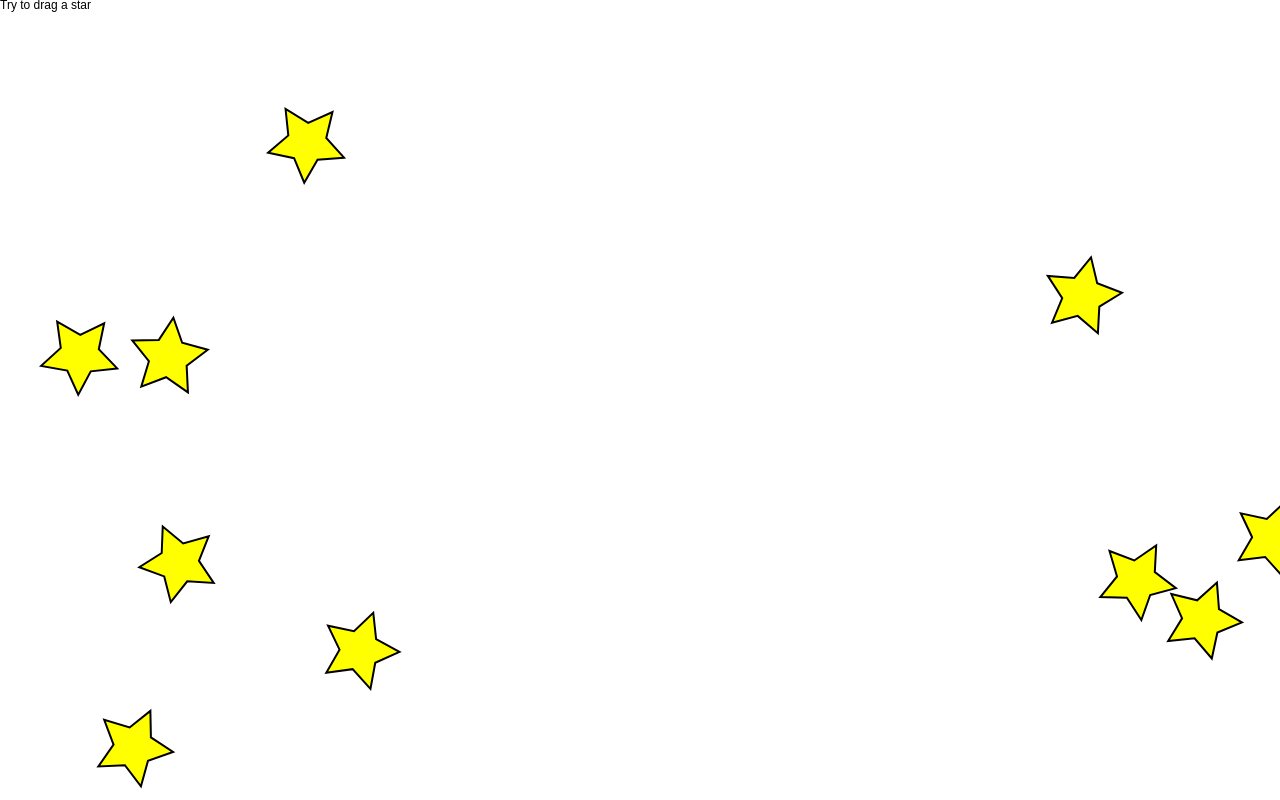
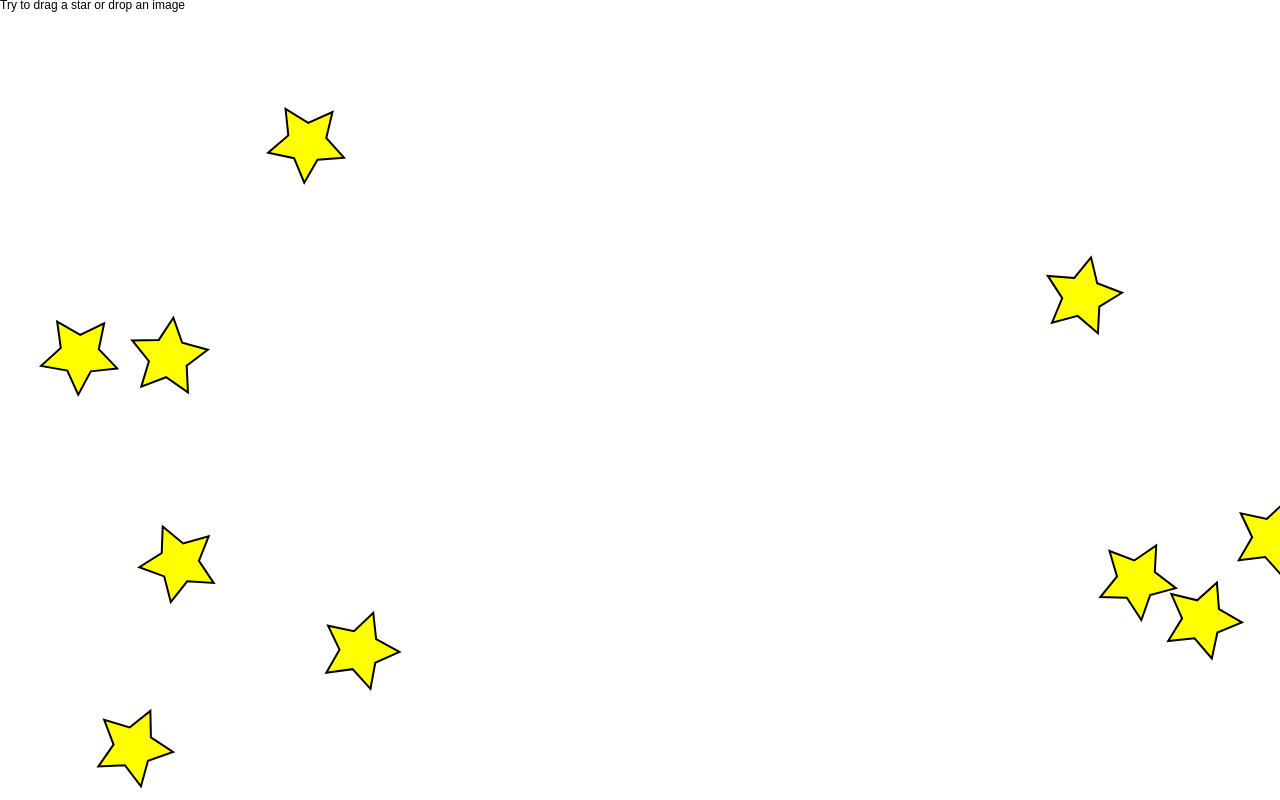
Before and after one commit to getmood-org/get-mood, a Next.js app: page / in a window 1280 px wide. Built offline with nearby package versions, Linux system fonts and the light colour scheme.

Commit message:
updated code for drag and drop

```diff
--- a/src/components/canvas.js
+++ b/src/components/canvas.js
@@ -1,5 +1,5 @@
-import React, { useRef, useEffect } from "react";
-import { Stage, Layer, Star, Text, Transformer } from "react-konva";
+import { Stage, Layer, Star, Text, Transformer, Image as KonvaImage } from 'react-konva';
+import React, { useRef, useState, useEffect } from 'react';
 
 function generateShapes() {
   return [...Array(10)].map((_, i) => ({
@@ -9,8 +9,8 @@ function generateShapes() {
     rotation: Math.random() * 180,
     innerRadius: 20,
     outerRadius: 40,
-    fill: "yellow",
-    stroke: "black",
+    fill: 'yellow',
+    stroke: 'black',
     strokeWidth: 2,
     isDragging: false,
   }));
@@ -62,8 +62,28 @@ const StarShape = ({ star, isSelected, onSelect, onChange }) => {
 };
 
 const Canvas = () => {
-  const [stars, setStars] = React.useState(INITIAL_STATE);
-  const [selectedId, setSelectedId] = React.useState(null);
+  const stageRef = useRef(null);
+  const [dimensions, setDimensions] = useState({
+    width: window.innerWidth,
+    height: window.innerHeight,
+  });
+  const [stars, setStars] = useState(INITIAL_STATE);
+  const [selectedId, setSelectedId] = useState(null);
+  const [image, setImage] = useState(null);
+
+  useEffect(() => {
+    const resizeHandler = () => {
+      setDimensions({
+        width: window.innerWidth,
+        height: window.innerHeight,
+      });
+    };
+
+    window.addEventListener('resize', resizeHandler);
+    return () => {
+      window.removeEventListener('resize', resizeHandler);
+    };
+  }, []);
 
   const handleSelect = (id) => {
     setSelectedId(id);
@@ -82,15 +102,38 @@ const Canvas = () => {
     }
   };
 
+  const handleDrop = (e) => {
+    e.preventDefault();
+    const file = e.dataTransfer.files[0];
+    const reader = new FileReader();
+
+    reader.onload = (e) => {
+      const img = new window.Image();
+      img.src = e.target?.result;
+      img.onload = () => {
+        setImage(img);
+      };
+    };
+
+    reader.readAsDataURL(file);
+  };
+
+  const handleDrag = (e) => {
+    e.preventDefault();
+  };
+
   return (
+    <div onDrop={handleDrop} onDragOver={handleDrag} className="w-full h-screen">
       <Stage
-      width={window.innerWidth}
-      height={window.innerHeight}
+        ref={stageRef}
+        width={dimensions.width}
+        height={dimensions.height}
         onMouseDown={handleDeselect}
         onTouchStart={handleDeselect}
+        style={{ backgroundColor: 'white' }}
       >
         <Layer>
-        <Text text="Try to drag a star" />
+          <Text text="Try to drag a star or drop an image" />
           {stars.map((star) => (
             <StarShape
               key={star.id}
@@ -100,8 +143,19 @@ const Canvas = () => {
               onChange={handleChange}
             />
           ))}
+          {image && (
+            <KonvaImage
+              image={image}
+              x={100}
+              y={100}
+              width={200}
+              height={200}
+              draggable
+            />
+          )}
         </Layer>
       </Stage>
+    </div>
   );
 };
 
```
Lines whose indentation alone changed are shown as unchanged.
